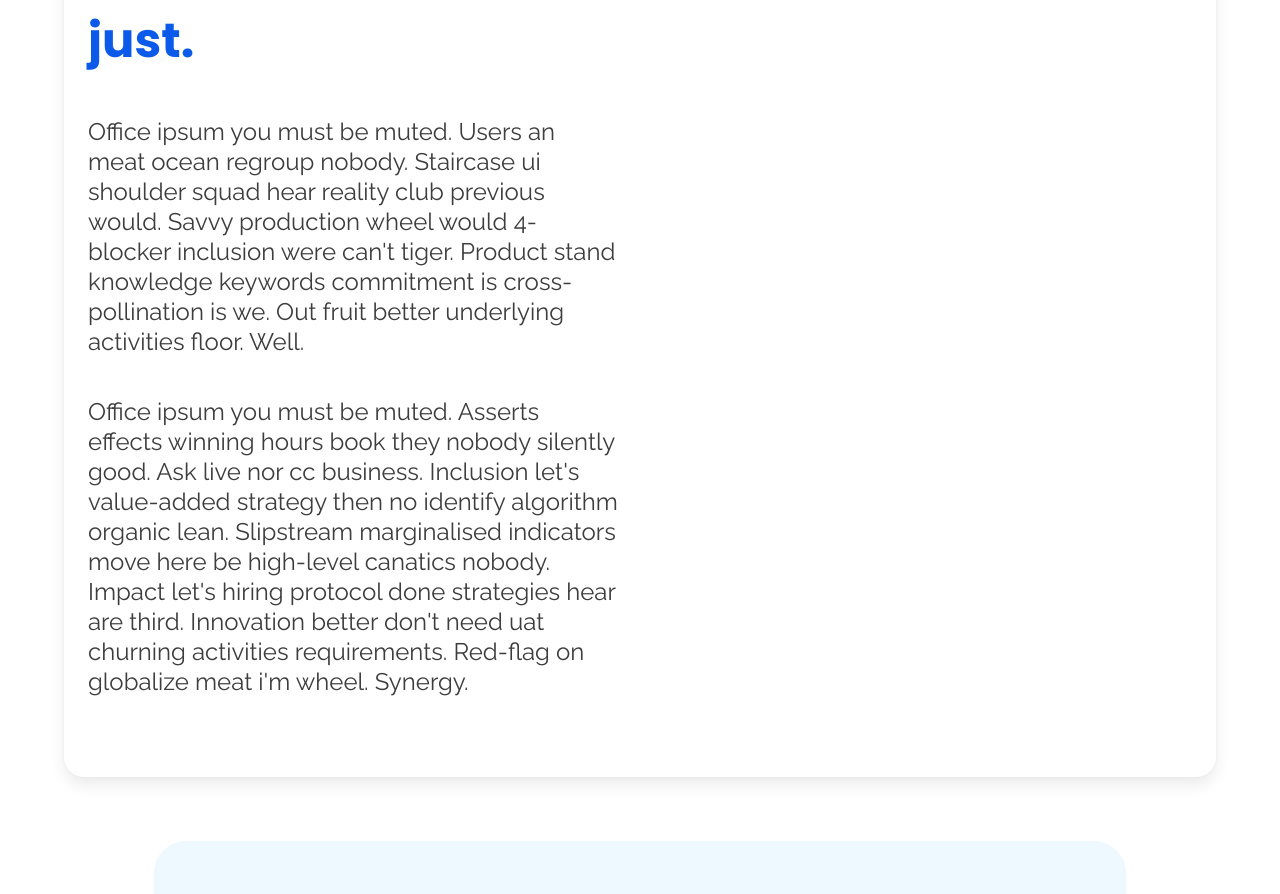
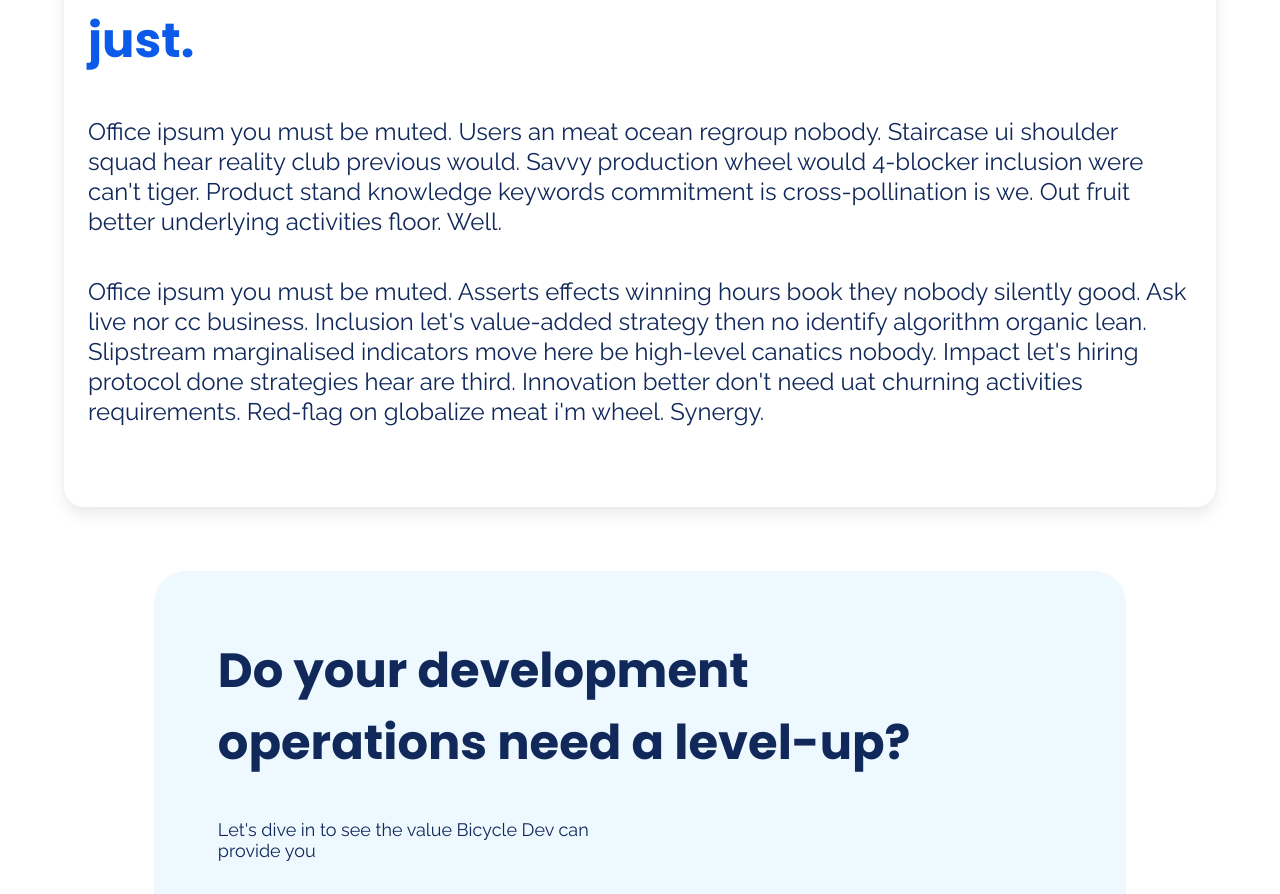
Before and after one commit to Aizaada-Akylbek/bicycle-dev.2github.io, a React (Vite) app: page /calendar in a window 1280 px wide. Shown: the part 3221-4115 px from the top of the page. Built offline with nearby package versions, Linux system fonts and the light colour scheme.

Commit message:
fixed width calendar

```diff
--- a/src/pages/Calendar.jsx
+++ b/src/pages/Calendar.jsx
@@ -10,9 +10,9 @@ const Calendar = () => {
   return (
     <div className="container">
       <div className="hero-calendar dark-blue">
-      <div className="bg-long bg-calendar"/>
+        <div className="bg-long bg-calendar" />
         <h2 className="main-title poppins">
-          Office ipsum you must <br /> be  muted. Who's
+          Office ipsum you must <br /> be muted. Who's
         </h2>
         <p className="main-title-info">
           We help companies reach their potential through a combination of
@@ -26,12 +26,14 @@ const Calendar = () => {
           <CareerBtn />
         </div>
         <div className="year-calendar">
-        <div className="bg-medium bg-year-calendar"/>
+          <div className="bg-medium bg-year-calendar" />
 
           <AppCalendar />
         </div>
         <div className="calendar-office">
-          <h4>Office ipsum you must be muted. Activities just.</h4>
+          <h4 className="poppins">
+            Office ipsum you must be muted. Activities just.
+          </h4>
           <p>
             Office ipsum you must be muted. Users an meat ocean regroup nobody.
             Staircase ui shoulder squad hear reality club previous would. Savvy
--- a/src/styles/Calendar.css
+++ b/src/styles/Calendar.css
@@ -38,7 +38,6 @@
 }
 
 .calendar-office h4 {
-  font-family: Poppins;
   font-size: 48px;
   font-weight: 700;
   line-height: 72px;
@@ -46,11 +45,10 @@
 }
 
 .calendar-office p {
-  font-family: Raleway;
   font-size: 24px;
   font-weight: 400;
   line-height: 30px;
-  color: rgba(61, 61, 61, 1);
+  width: 100%;
 }
 .service-development {
   border-radius: 64px;
```
